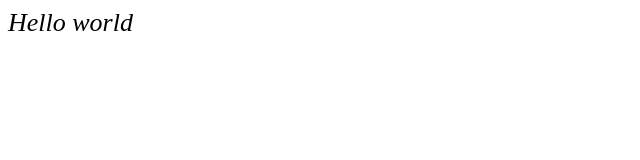
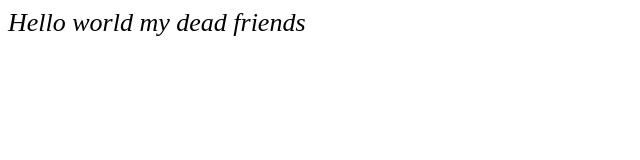
Before and after one commit to TrufflePhantom/rsschool-cv, a plain HTML site: page index.html in a window 1280 px wide. Shown: the whole page, without its empty margins (0-640 px from the left). Drawn offline with Linux system fonts and the light colour scheme.

```diff
--- a/index.html
+++ b/index.html
@@ -8,6 +8,6 @@
     <link rel="stylesheet" href="./index.css" />
   </head>
   <body>
-    <div class="main">Hello world</div>
+    <div class="main">Hello world my dead friends</div>
   </body>
 </html>
```
